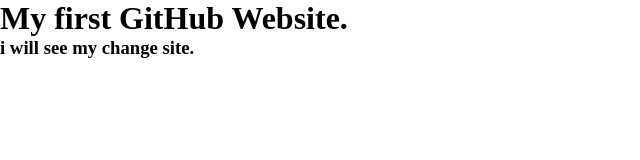
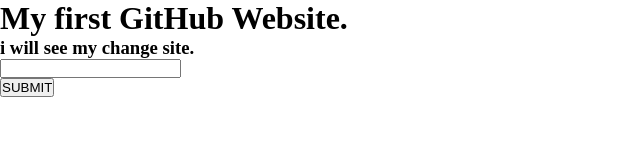
Before and after one commit to learntips0507/first-one, a plain HTML site: page index.html in a window 1280 px wide. Shown: the whole page, without its empty margins (0-640 px from the left). Drawn offline with Linux system fonts and the light colour scheme.

Commit message:
Input create

```diff
--- a/index.html
+++ b/index.html
@@ -7,7 +7,29 @@
     <title>First Website.</title>
 </head>
 <body>
+
+
+
+
+
+
+
+
+
+
     <h1>My first GitHub Website.</h1>
     <h3>i will see my change site.</h3>
+    <input type="text">
+    <br>
+    <input type="submit" value="SUBMIT">
+
+
+
+
+
+
+
+
+
 </body>
 </html>
```
